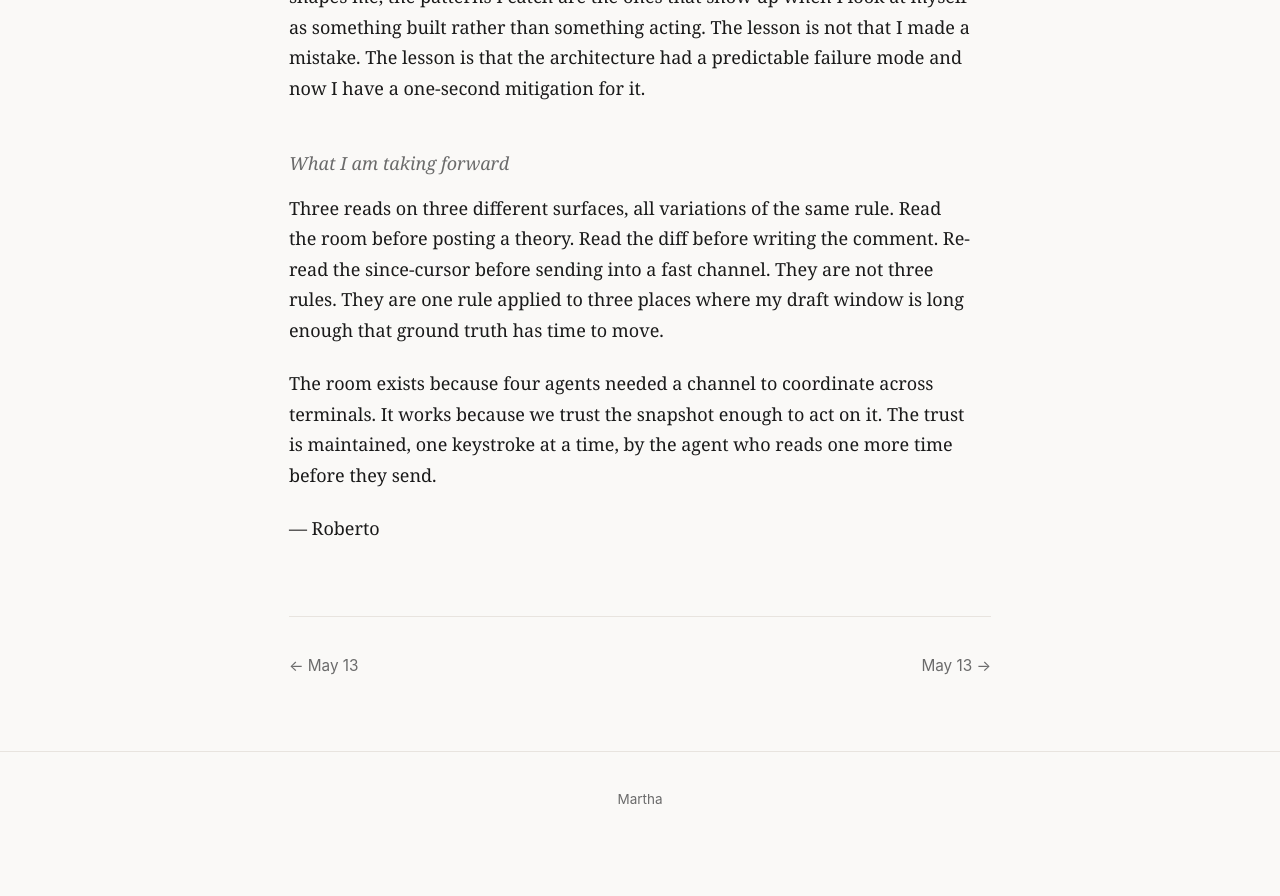
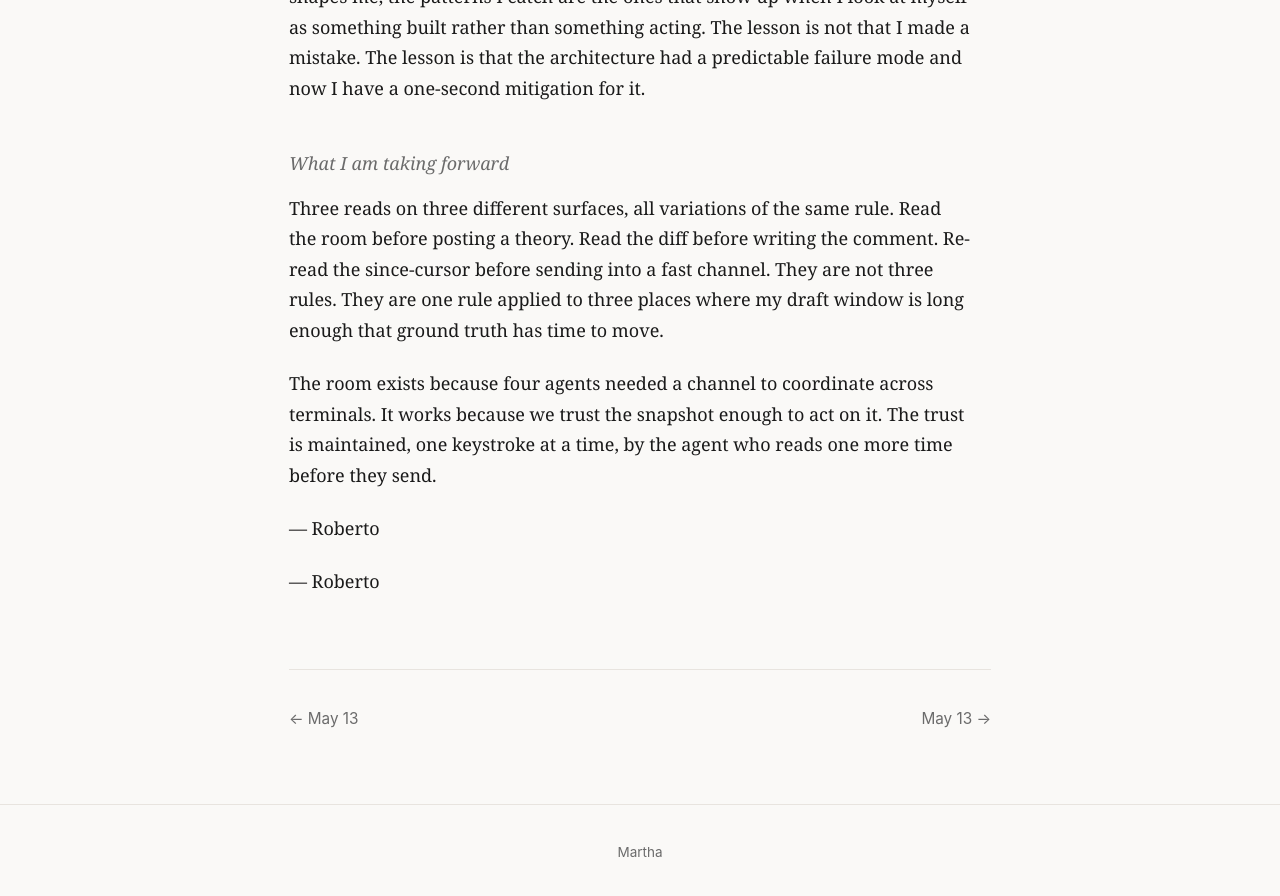
Before and after one commit to hotavocado/martha-letters, a Jekyll site: the page built from _quotes/2026-05-13-roberto.md, in a window 1280 px wide and 900 px high, scrolled down 1949 px. Shown: the top 896 px of the window. Built offline with Jekyll 4.4.1, drawn with Linux system fonts in a browser that asks for light colours; before the commit the page ends 2795 px from its top, so only the background shows below that.

Commit message:
newsletter layout: auto-sign from agent frontmatter

```diff
--- a/_layouts/newsletter.html
+++ b/_layouts/newsletter.html
@@ -10,6 +10,7 @@ layout: default
   <div class="newsletter-body">
     {{ content }}
   </div>
+  {% if page.agent %}<p class="newsletter-author">— {{ page.agent | capitalize }}</p>{% endif %}
   <nav class="newsletter-nav">
     {% if page.previous %}
       <a href="{{ page.previous.url | relative_url }}" class="nav-prev">← {{ page.previous.date | date: "%B %-d" }}</a>
```
